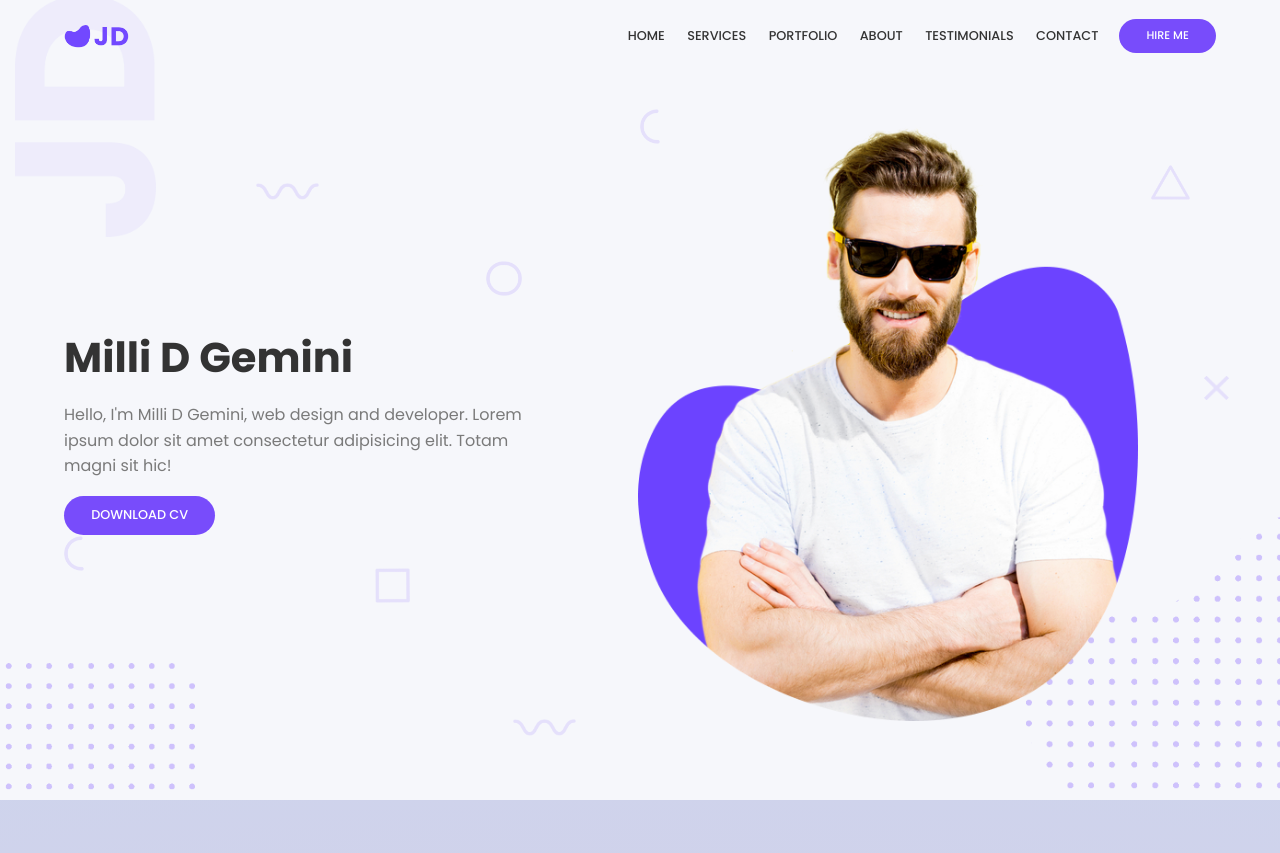
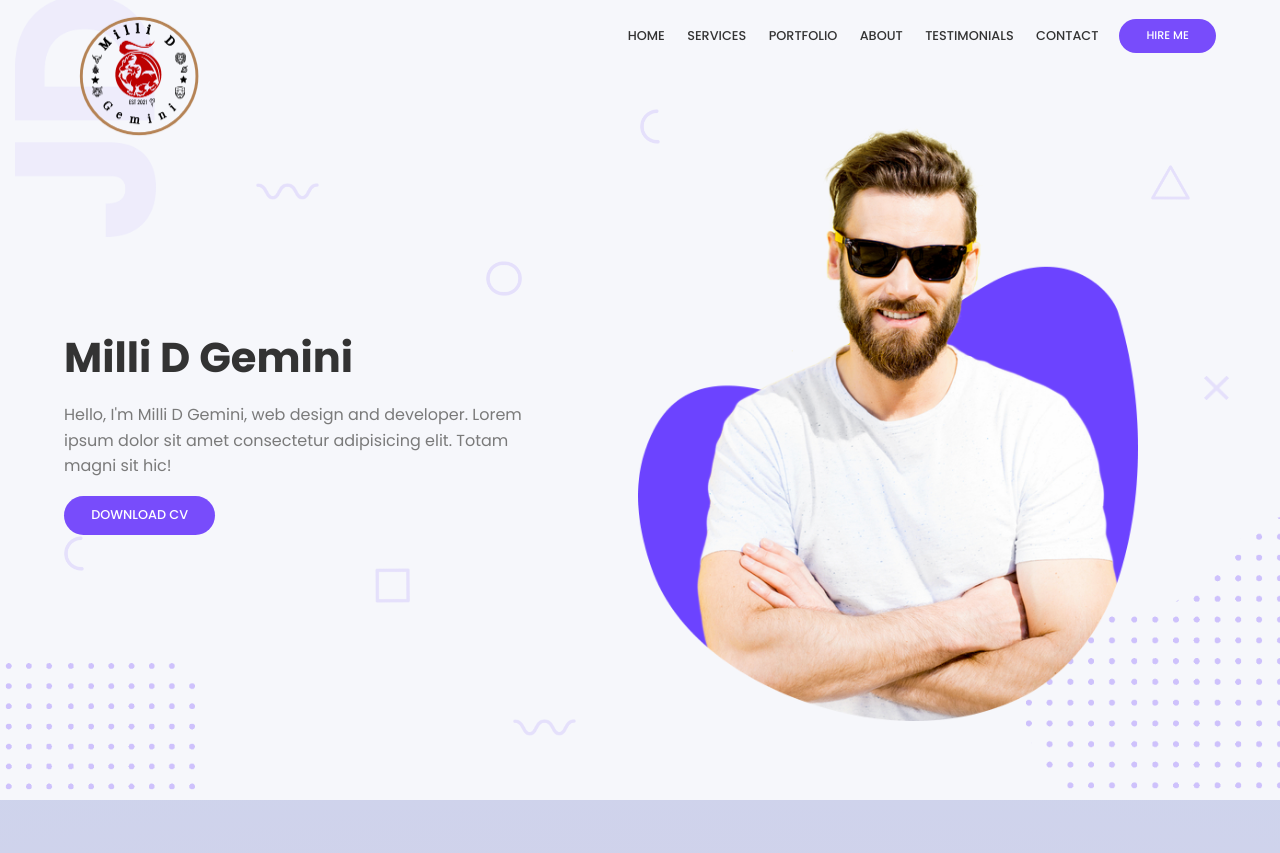
Before and after one commit to MilliDGemini/Portfolio-Website, a plain HTML site: page index.html in a window 1280 px wide. Shown: the top 853 px of the page. Drawn offline with nearby package versions, Linux system fonts and the light colour scheme.

Commit message:
update logo.

```diff
--- a/css/style.css
+++ b/css/style.css
@@ -1505,8 +1505,13 @@ header .circle {
     padding-bottom: 1.5rem;
   }
 
+  /* update the logo*/
+  /* .logo{
+    width: 65px;
+  } */
   .logo {
-    width: 65px;
+    width: 150px;
+    padding-top: 5rem;
   }
 
   .links a {
--- a/index.html
+++ b/index.html
@@ -42,9 +42,8 @@
         <nav>
           <div class="container">
             <div class="logo">
-              <img src="./img/logo.png" alt="" />
+              <img src="img/Mylogo.png" alt="Logo." />
             </div>
-
             <div class="links">
               <ul>
                 <li>
@@ -70,13 +69,12 @@
                 </li>
               </ul>
             </div>
-            <!-- description update-->
             <div class="hamburger-menu">
               <div class="bar"></div>
             </div>
           </div>
         </nav>
-
+        <!-- description update-->
         <div class="header-content">
           <div class="container grid-2">
             <div class="column-1">
```
Also changed, not shown: img/Mylogo.png (added).
